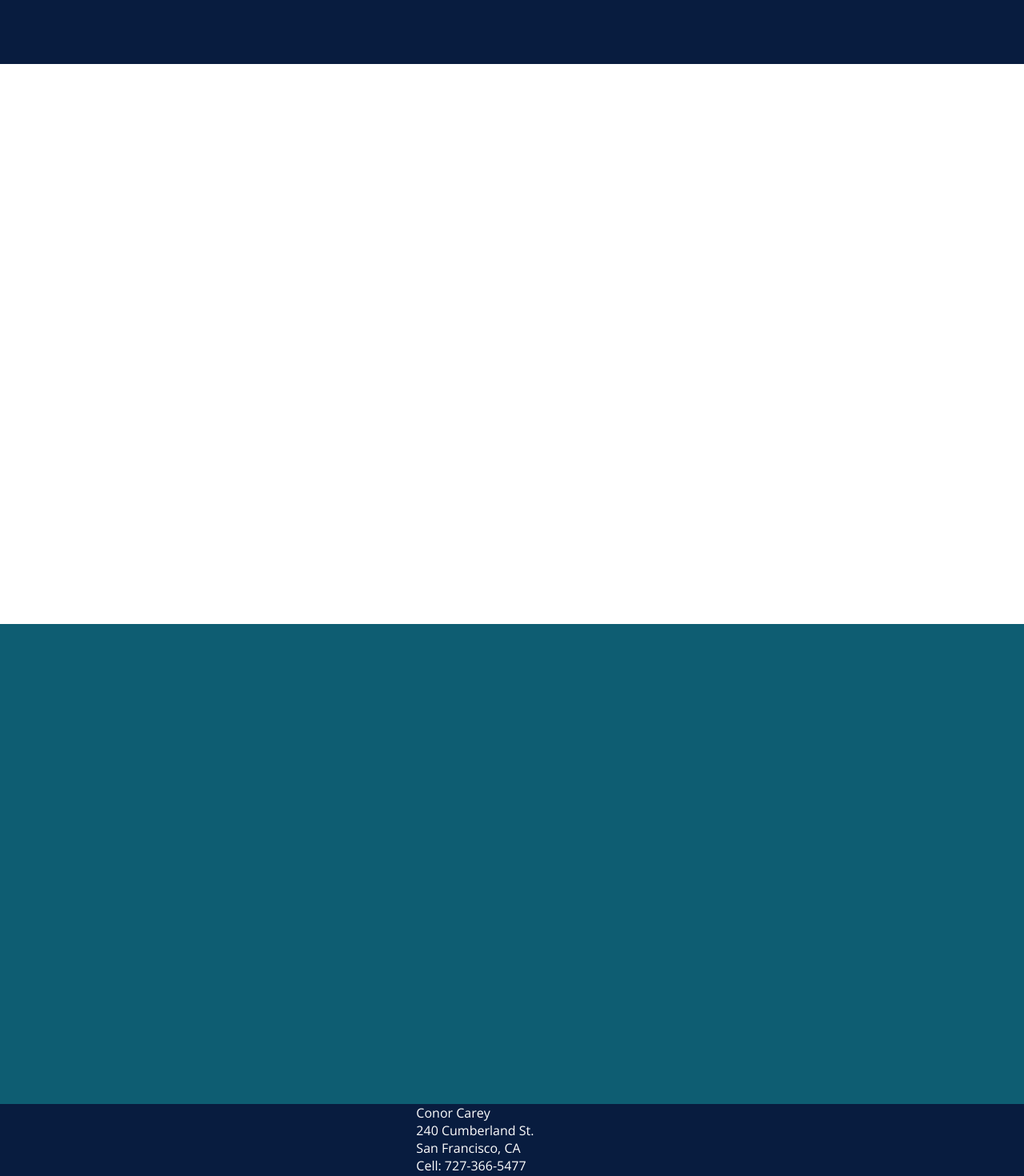
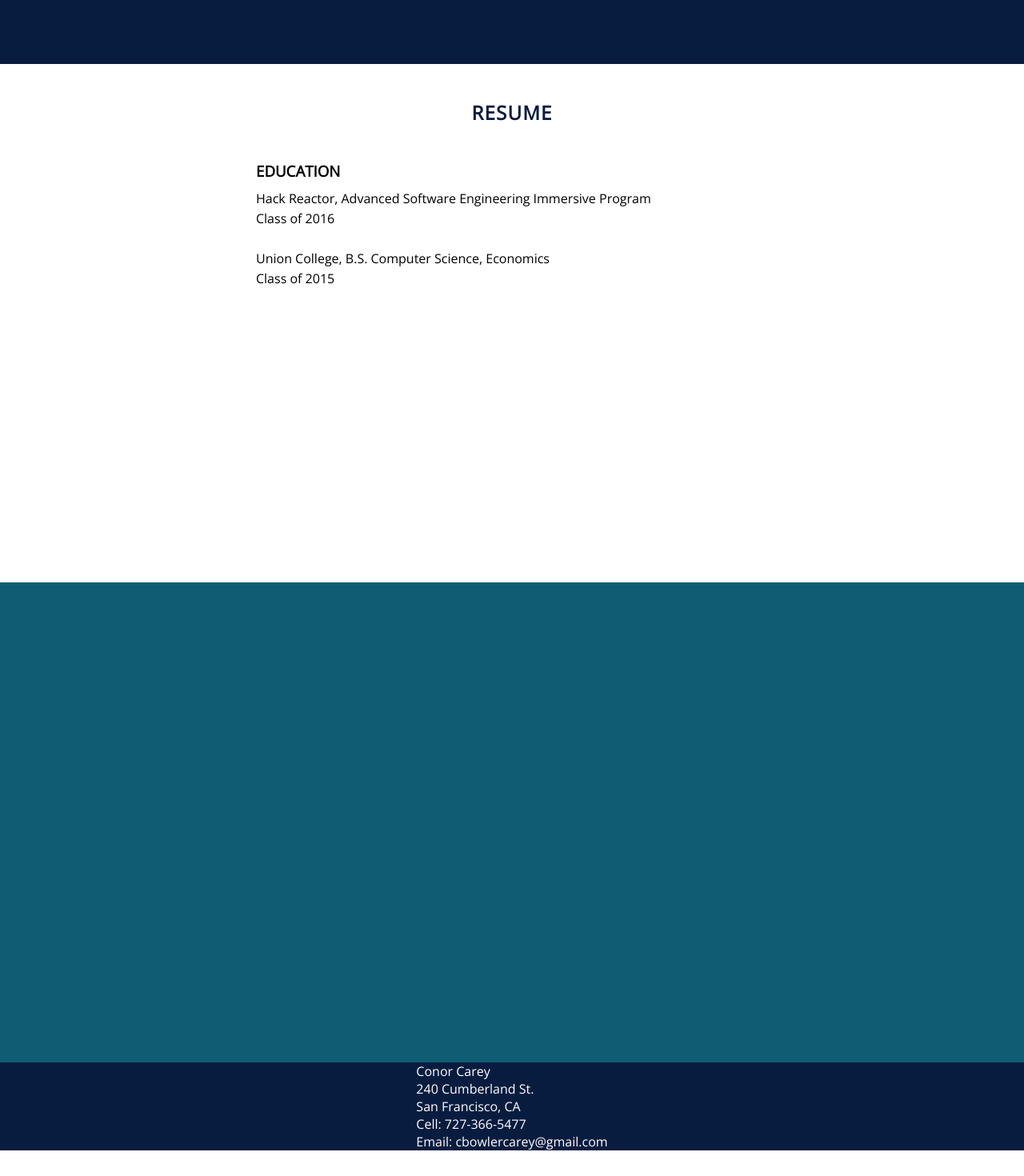
Before and after one commit to ccarey221/conorsportfolio, a React app: page / in a window 1280 px wide. Shown: the part 420-1890 px from the top of the page at 80% size. After the commit the page ends 1858 px from the top, so only its background shows below. Built offline with nearby package versions, Linux system fonts and the light colour scheme.

Commit message:
more content and corrected internal links

```diff
--- a/src/App.css
+++ b/src/App.css
@@ -4,13 +4,14 @@
   font-family: 'Open Sans', sans-serif;
 }
 
-.contentContainer {
-  margin-top: 100px;
+.anchor {
+  display: block;
+  height: 100px; /*same height as header*/
+  margin-top: -100px; /*same height as header*/
+  visibility: hidden;
 }
 
 .App-footer {
-  position: relative;
-  top:100px;
   font-family: 'Open Sans', sans-serif;
   background-color: #081c3f;
   color: white;
@@ -19,6 +20,4 @@
   justify-content: center;
   align-items: center;
   height: 20%;
-  padding: 0;
-  margin: 0;
 }
--- a/src/App.js
+++ b/src/App.js
@@ -11,8 +11,11 @@ class App extends Component {
       <div id='container'>
         <Header />
         <div className='contentContainer'>
+          <span className='anchor' id='about'></span>
           <About />
+          <span className='anchor' id='education'></span>
           <Education />
+          <span className='anchor' id='work'></span>
           <Work />
         </div>
           <div id='contact' className="App-footer">
--- a/src/Components/Body/About.jsx
+++ b/src/Components/Body/About.jsx
@@ -8,7 +8,7 @@ import './body.css';
 export default class About extends React.Component {
   render() {
     return (
-      <div id='about'>
+      <div className='about'>
         <div className='aboutContainer'>
           <p className='initialLine'>Hi! I'm a Full-stack developer based in San Francisco, CA.</p>
           <p>Interested in working together? <a href='mailto:cbowlercarey@gmail.com'>Email Me!</a></p>
--- a/src/Components/Body/Education.jsx
+++ b/src/Components/Body/Education.jsx
@@ -4,8 +4,15 @@ import './body.css';
 export default class Education extends React.Component {
   render() {
     return (
-      <div id='education'>
+      <div className='education'>
         <div className='educationContainer'>
+          <h2>RESUME</h2>
+          <h3>EDUCATION</h3>
+          <p>Hack Reactor, Advanced Software Engineering Immersive Program<br/>
+          Class of 2016</p>
+          <br/>
+          <p>Union College, B.S. Computer Science, Economics<br/>
+          Class of 2015</p>
         </div>
       </div>
     );
--- a/src/Components/Body/Work.jsx
+++ b/src/Components/Body/Work.jsx
@@ -4,7 +4,7 @@ import './body.css';
 export default class Work extends React.Component {
   render() {
     return (
-      <div id='work'>
+      <div className='work'>
 
       </div>
     );
--- a/src/Components/Body/body.css
+++ b/src/Components/Body/body.css
@@ -1,4 +1,4 @@
-#about, #work, #education {
+.about, .work, .education {
   font-family: 'Open Sans', sans-serif;
 }
 
@@ -8,7 +8,7 @@ CSS for the ABOUT section
 
 *************************/
 
-#about {
+.about {
   display: flex;
   height: 400px;
   width: 100%;
@@ -59,14 +59,28 @@ CSS for the EDUCATION section
 
 *************************/
 
-#education {
-  position: relative;
+.education {
   height: 600px;
-  top: 100px;
   width: 100%;
   background-color: white;
 }
 
+.educationContainer {
+  margin: 48px 25%;
+  line-height: 25px;
+}
+
+.educationContainer h2 {
+  margin-bottom: 48px;
+  text-align: center;
+  font-weight: bold;
+  letter-spacing: .05em;
+  color: #081c3f;
+}
+
+.educationContainer h3 {
+  margin-bottom: 10px;
+}
 
 /************************
 
@@ -74,10 +88,8 @@ CSS for the WORK section
 
 *************************/
 
-#work {
-  position: relative;
+.work {
   height: 600px;
-  top: 100px;
   width: 100%;
   background-color: #0e5d72;
 }
```
